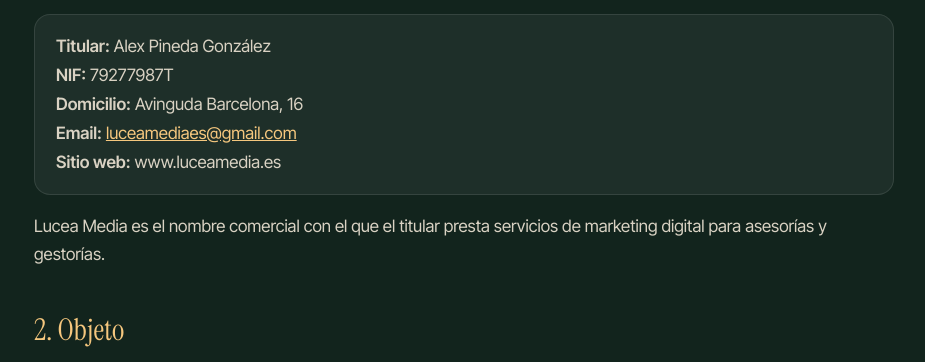
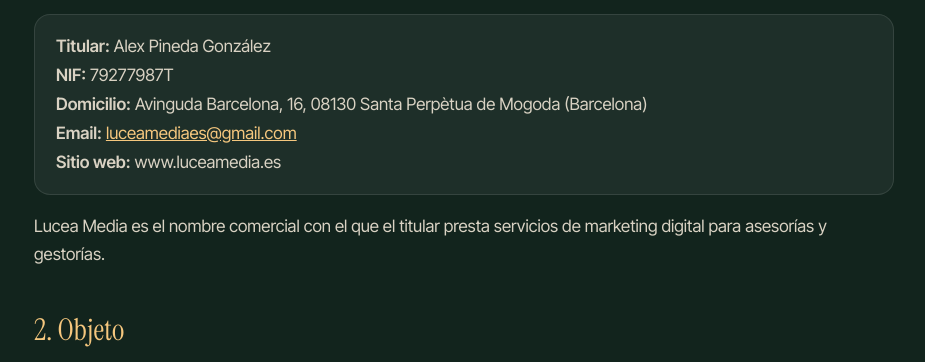
Before and after one commit to luceamediaes/lucea-media, a plain HTML site: page aviso-legal.html in a window 1280 px wide. Shown: the part 396-758 px from the top of the page, without its empty margins (176-1101 px from the left). Drawn offline with Linux system fonts and the light colour scheme.

Commit message:
Domicilio completo en páginas legales
Co-Authored-By: Claude Opus 5.5 <noreply@anthropic.com>
Claude-Session: https://claude.ai/code/session_014rbChTfEYSZFvK3Kfrpvi6

```diff
--- a/aviso-legal.html
+++ b/aviso-legal.html
@@ -20,7 +20,7 @@ footer{max-width:860px;margin:0 auto;padding:30px 24px;border-top:1px solid rgba
 
 <h2>1. Datos identificativos</h2>
 <p>En cumplimiento del artículo 10 de la Ley 34/2002, de Servicios de la Sociedad de la Información y de Comercio Electrónico (LSSI-CE), se informa de los datos del titular de este sitio web:</p>
-<div class="box"><p style="margin:0"><b>Titular:</b> Alex Pineda González<br><b>NIF:</b> 79277987T<br><b>Domicilio:</b> Avinguda Barcelona, 16<br><b>Email:</b> <a href="mailto:luceamediaes@gmail.com">luceamediaes@gmail.com</a><br><b>Sitio web:</b> www.luceamedia.es</p></div>
+<div class="box"><p style="margin:0"><b>Titular:</b> Alex Pineda González<br><b>NIF:</b> 79277987T<br><b>Domicilio:</b> Avinguda Barcelona, 16, 08130 Santa Perpètua de Mogoda (Barcelona)<br><b>Email:</b> <a href="mailto:luceamediaes@gmail.com">luceamediaes@gmail.com</a><br><b>Sitio web:</b> www.luceamedia.es</p></div>
 <p>Lucea Media es el nombre comercial con el que el titular presta servicios de marketing digital para asesorías y gestorías.</p>
 <h2>2. Objeto</h2>
 <p>Este sitio web informa sobre los servicios de Lucea Media (campañas de publicidad, webs y landing pages, redes sociales y branding) y permite a los interesados contactar o reservar una conversación.</p>
```
Also changed, not shown: politica-de-cookies.html (+1 -1 lines), politica-de-privacidad.html (+1 -1 lines).
